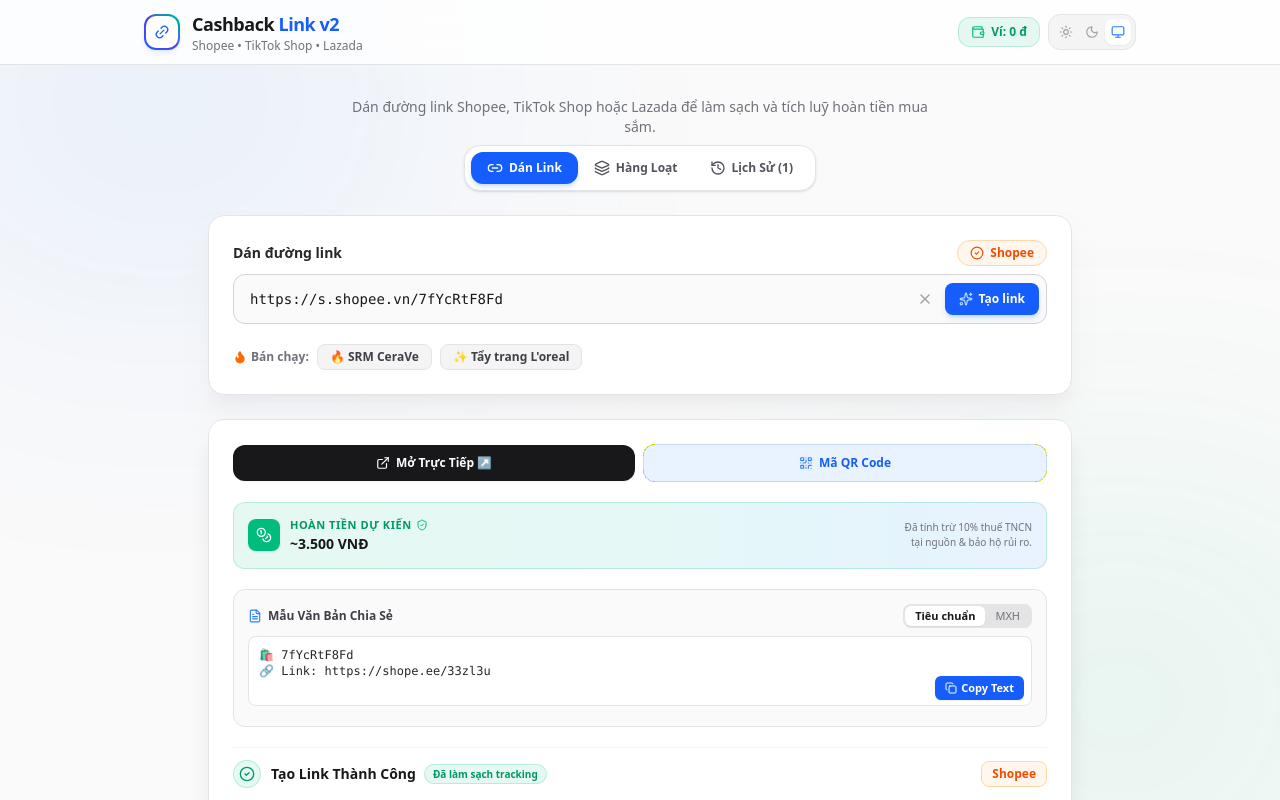
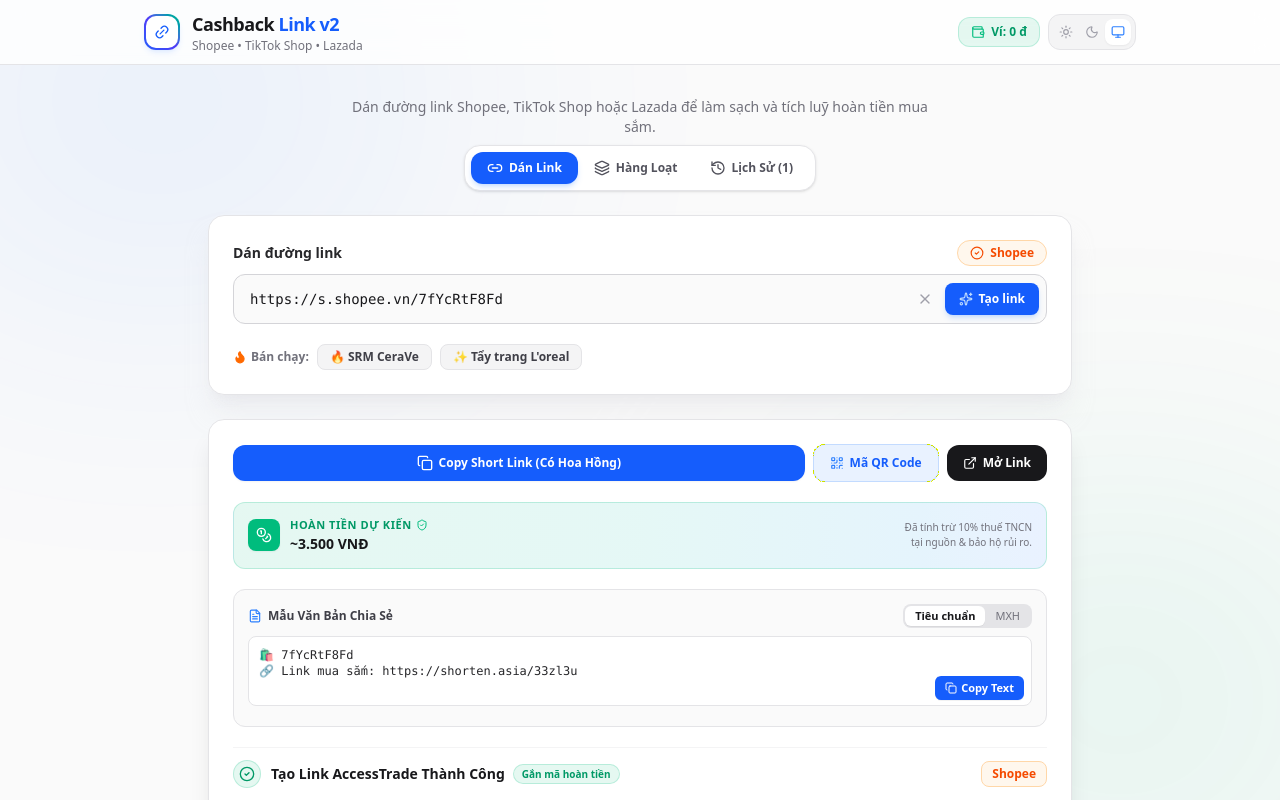
Before and after one commit to lenhuminh01/Cash-back-v2, a React (Vite) app: page / in a window 1280 px wide. Both pictures are taken after a click on the button "🔥 SRM CeraVe". Shown: the top 800 px of the page. Built offline with nearby package versions, Linux system fonts and the light colour scheme; no server answers.

Commit message:
Fix AccessTrade short link structure to shorten.asia and remove raw direct opening button

```diff
--- a/src/components/ConversionResult.tsx
+++ b/src/components/ConversionResult.tsx
@@ -2,12 +2,12 @@
 import {
   Copy,
   Check,
-  ExternalLink,
   QrCode,
   CheckCircle2,
   FileText,
   Coins,
-  ShieldCheck
+  ShieldCheck,
+  ExternalLink
 } from 'lucide-react';
 import { ConvertedLink } from '../types';
 import { PLATFORMS, copyToClipboard } from '../lib/utils';
@@ -36,7 +36,7 @@
     if (activeSnippetTab === 'social') {
       return `Xem sản phẩm trên ${platformInfo.name}: ${link.shortUrl} #${platformInfo.name.replace(/\s+/g, '')}`;
     }
-    return `🛍️ ${link.title || 'Sản phẩm'}\n🔗 Link: ${link.shortUrl}`;
+    return `🛍️ ${link.title || 'Sản phẩm'}\n🔗 Link mua sắm: ${link.shortUrl}`;
   };
 
   return (
@@ -45,25 +45,50 @@
       animate={{ opacity: 1, y: 0 }}
       className="w-full bg-white dark:bg-zinc-900 rounded-2xl p-5 sm:p-6 shadow-xl border border-zinc-200 dark:border-zinc-800 space-y-5 transition-all"
     >
-      {/* 1. TOP SECTION: Action Buttons (Mở trực tiếp, Mã QR Code) */}
+      {/* 1. TOP SECTION: AccessTrade Tracking Action Buttons */}
       <div className="flex flex-wrap items-center gap-2">
-        <a
-          href={link.normalizedUrl || link.shortUrl}
-          target="_blank"
-          rel="noopener noreferrer"
-          className="flex-1 min-w-[120px] py-2.5 px-3 rounded-xl text-xs font-semibold bg-zinc-900 hover:bg-black text-white dark:bg-white dark:text-zinc-900 dark:hover:bg-zinc-100 transition-colors flex items-center justify-center gap-1.5 shadow-xs"
+        {/* Copy Official AccessTrade Short Link */}
+        <button
+          onClick={() => handleCopy(link.shortUrl, 'short')}
+          className={`flex-1 min-w-[140px] py-2.5 px-3 rounded-xl text-xs font-bold transition-all flex items-center justify-center gap-1.5 cursor-pointer shadow-xs ${
+            copiedType === 'short'
+              ? 'bg-emerald-600 text-white'
+              : 'bg-blue-600 hover:bg-blue-700 text-white'
+          }`}
         >
-          <ExternalLink className="w-3.5 h-3.5" />
-          <span>Mở Trực Tiếp ↗</span>
-        </a>
+          {copiedType === 'short' ? (
+            <>
+              <Check className="w-4 h-4" />
+              <span>Đã copy Short Link!</span>
+            </>
+          ) : (
+            <>
+              <Copy className="w-4 h-4" />
+              <span>Copy Short Link (Có Hoa Hồng)</span>
+            </>
+          )}
+        </button>
 
+        {/* QR Code Button */}
         <button
           onClick={() => onOpenQrModal(link)}
-          className="flex-1 min-w-[120px] py-2.5 px-3 rounded-xl text-xs font-semibold bg-blue-500/10 text-blue-600 dark:text-blue-400 border border-blue-500/20 hover:bg-blue-500/20 transition-colors flex items-center justify-center gap-1.5 cursor-pointer"
+          className="py-2.5 px-4 rounded-xl text-xs font-semibold bg-blue-500/10 text-blue-600 dark:text-blue-400 border border-blue-500/20 hover:bg-blue-500/20 transition-colors flex items-center justify-center gap-1.5 cursor-pointer shrink-0"
         >
           <QrCode className="w-3.5 h-3.5 text-blue-500" />
           <span>Mã QR Code</span>
         </button>
+
+        {/* Open AccessTrade Short Link directly */}
+        <a
+          href={link.shortUrl || link.affiliateUrl}
+          target="_blank"
+          rel="noopener noreferrer"
+          className="py-2.5 px-4 rounded-xl text-xs font-semibold bg-zinc-900 text-white hover:bg-black dark:bg-white dark:text-zinc-900 transition-colors flex items-center justify-center gap-1.5 shrink-0"
+          title="Mở đường link AccessTrade để tính hoa hồng"
+        >
+          <ExternalLink className="w-3.5 h-3.5" />
+          <span>Mở Link</span>
+        </a>
       </div>
 
       {/* Estimated Cashback Card */}
@@ -138,7 +163,7 @@
         </div>
       </div>
 
-      {/* 3. BOTTOM SECTION: Success Banner & Links */}
+      {/* 3. BOTTOM SECTION: Success Banner & AccessTrade Links */}
       <div className="pt-3 border-t border-zinc-100 dark:border-zinc-800 space-y-4">
         {/* Success Header & Platform Badge */}
         <div className="flex flex-wrap items-center justify-between gap-3">
@@ -148,9 +173,9 @@
             </div>
             <div>
               <h3 className="font-bold text-sm text-zinc-900 dark:text-white flex items-center gap-2">
-                Tạo Link Thành Công
+                Tạo Link AccessTrade Thành Công
                 <span className="text-[10px] px-2 py-0.5 rounded-full bg-emerald-500/10 text-emerald-600 dark:text-emerald-400 font-bold border border-emerald-500/20">
-                  Đã làm sạch tracking
+                  Gắn mã hoàn tiền
                 </span>
               </h3>
             </div>
@@ -161,12 +186,11 @@
           </div>
         </div>
 
-        {/* Link Output Cards */}
+        {/* AccessTrade Short Link Display */}
         <div className="space-y-3">
-          {/* Short Link */}
           <div>
             <label className="block text-xs font-semibold text-zinc-700 dark:text-zinc-300 mb-1">
-              Short Link Rút Gọn
+              Short Link AccessTrade (Ghi nhận click & hoa hồng)
             </label>
             <div className="flex items-center gap-2">
               <input
@@ -191,31 +215,9 @@
                 ) : (
                   <>
                     <Copy className="w-4 h-4" />
-                    <span>Copy Short</span>
+                    <span>Copy Short Link</span>
                   </>
                 )}
-              </button>
-            </div>
-          </div>
-
-          {/* Full Clean URL */}
-          <div>
-            <label className="block text-xs font-medium text-zinc-500 dark:text-zinc-400 mb-1">
-              Đường Link Chuẩn (Đã xoá tham số rác)
-            </label>
-            <div className="flex items-center gap-2">
-              <input
-                type="text"
-                readOnly
-                value={link.normalizedUrl}
-                className="flex-1 py-2 px-3 rounded-lg text-[11px] font-mono bg-zinc-50 dark:bg-zinc-950/60 border border-zinc-200 dark:border-zinc-800 text-zinc-600 dark:text-zinc-400 select-all focus:outline-none truncate"
-              />
-              <button
-                onClick={() => handleCopy(link.normalizedUrl, 'raw')}
-                className="px-3 py-2 rounded-lg text-xs font-medium bg-zinc-100 dark:bg-zinc-800 hover:bg-zinc-200 dark:hover:bg-zinc-700 text-zinc-700 dark:text-zinc-300 border border-zinc-300 dark:border-zinc-700 transition-colors shrink-0 flex items-center gap-1 cursor-pointer"
-              >
-                {copiedType === 'raw' ? <Check className="w-3.5 h-3.5 text-emerald-500" /> : <Copy className="w-3.5 h-3.5" />}
-                <span>Copy Link</span>
               </button>
             </div>
           </div>
--- a/src/lib/utils.ts
+++ b/src/lib/utils.ts
@@ -229,22 +229,15 @@
   const { rate, cashback } = calculateEstimatedCashback(platform);
   const activeSubId = subId || getOrCreateDeviceId();
 
-  let shortUrl = '';
-  if (platform === 'shopee') {
-    shortUrl = `https://shope.ee/${hash}`;
-  } else if (platform === 'tiktok') {
-    shortUrl = `https://vt.tiktok.com/${hash}`;
-  } else if (platform === 'lazada') {
-    shortUrl = `https://s.lazada.co/${hash}`;
-  } else {
-    shortUrl = `https://link.short/${hash}`;
-  }
+  // Use shorten.asia format for authentic AccessTrade short link structure
+  const shortUrl = `https://shorten.asia/${hash}`;
+  const affiliateUrl = `https://go.isclix.com/deep_link/5378520536398812039/4751584435713464237?url=${encodeURIComponent(originalUrl)}&sub1=${activeSubId}`;
 
   return {
     id: `link_${Date.now()}_${hash}`,
     originalUrl,
     normalizedUrl,
-    affiliateUrl: originalUrl,
+    affiliateUrl,
     shortUrl,
     platform,
     subId: activeSubId,
```
